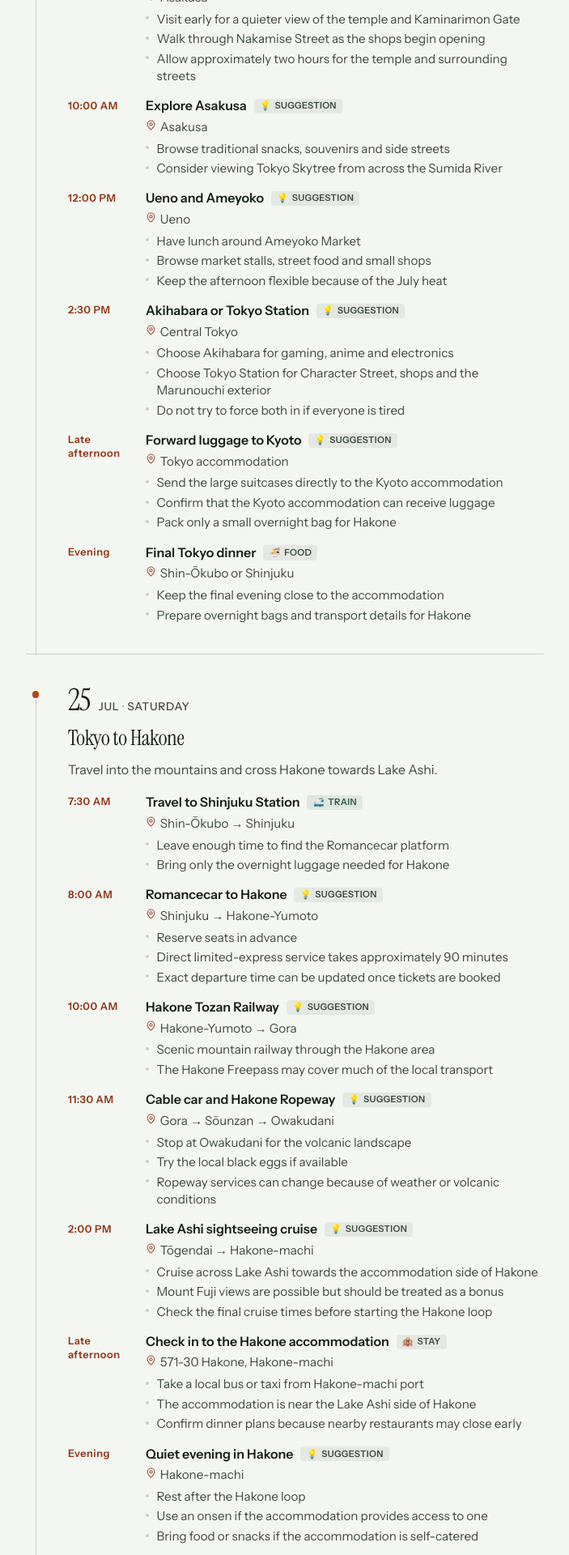
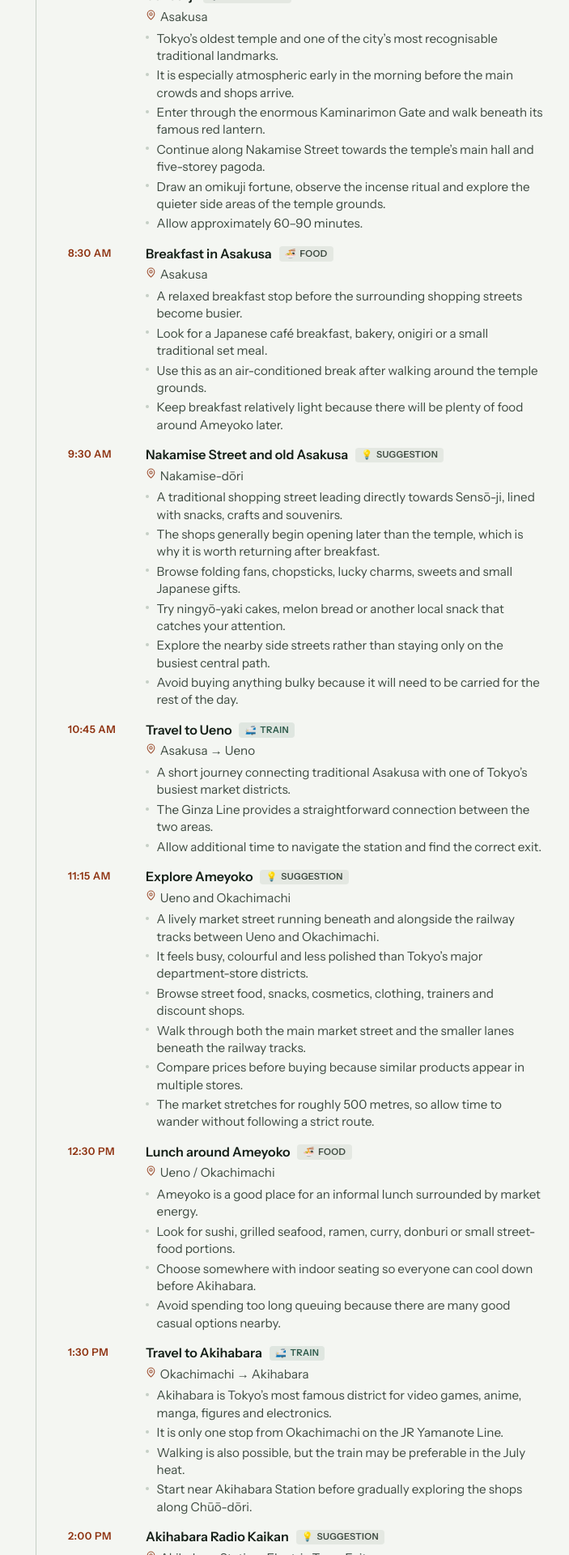
Before and after one commit to kathrynfieg/japan-itinerary-2026, a Vue app: page / in a window 1280 px wide. Shown: the part 6380-8300 px from the top of the page at 81% size, without its empty margins (288-991 px from the left). Built offline with nearby package versions, Linux system fonts and the light colour scheme.

Commit message:
update 24 Jul plans

```diff
--- a/src/data/trip.ts
+++ b/src/data/trip.ts
@@ -378,8 +378,9 @@ export const days: Day[] = [
     id: 'jul-24',
     date: '2026-07-24',
     weekday: 'Friday',
-    title: 'Old Tokyo',
-    summary: 'Temples, market streets and neighbourhoods across eastern Tokyo.',
+    title: 'Day 3',
+    summary:
+      'Discover old Tokyo in Asakusa, explore the markets of Ueno and finish among the games, anime and electronics of Akihabara.',
     activities: [
       {
         time: '7:00 AM',
@@ -387,62 +388,195 @@ export const days: Day[] = [
         place: 'Asakusa',
         type: 'suggestion',
         notes: [
-          'Visit early for a quieter view of the temple and Kaminarimon Gate',
-          'Walk through Nakamise Street as the shops begin opening',
-          'Allow approximately two hours for the temple and surrounding streets',
+          'Tokyo’s oldest temple and one of the city’s most recognisable traditional landmarks.',
+          'It is especially atmospheric early in the morning before the main crowds and shops arrive.',
+          'Enter through the enormous Kaminarimon Gate and walk beneath its famous red lantern.',
+          'Continue along Nakamise Street towards the temple’s main hall and five-storey pagoda.',
+          'Draw an omikuji fortune, observe the incense ritual and explore the quieter side areas of the temple grounds.',
+          'Allow approximately 60–90 minutes.',
         ],
       },
       {
-        time: '10:00 AM',
-        title: 'Explore Asakusa',
+        time: '8:30 AM',
+        title: 'Breakfast in Asakusa',
         place: 'Asakusa',
-        type: 'suggestion',
+        type: 'food',
         notes: [
-          'Browse traditional snacks, souvenirs and side streets',
-          'Consider viewing Tokyo Skytree from across the Sumida River',
+          'A relaxed breakfast stop before the surrounding shopping streets become busier.',
+          'Look for a Japanese café breakfast, bakery, onigiri or a small traditional set meal.',
+          'Use this as an air-conditioned break after walking around the temple grounds.',
+          'Keep breakfast relatively light because there will be plenty of food around Ameyoko later.',
         ],
       },
       {
-        time: '12:00 PM',
-        title: 'Ueno and Ameyoko',
-        place: 'Ueno',
+        time: '9:30 AM',
+        title: 'Nakamise Street and old Asakusa',
+        place: 'Nakamise-dōri',
         type: 'suggestion',
         notes: [
-          'Have lunch around Ameyoko Market',
-          'Browse market stalls, street food and small shops',
-          'Keep the afternoon flexible because of the July heat',
+          'A traditional shopping street leading directly towards Sensō-ji, lined with snacks, crafts and souvenirs.',
+          'The shops generally begin opening later than the temple, which is why it is worth returning after breakfast.',
+          'Browse folding fans, chopsticks, lucky charms, sweets and small Japanese gifts.',
+          'Try ningyō-yaki cakes, melon bread or another local snack that catches your attention.',
+          'Explore the nearby side streets rather than staying only on the busiest central path.',
+          'Avoid buying anything bulky because it will need to be carried for the rest of the day.',
         ],
       },
       {
-        time: '2:30 PM',
-        title: 'Akihabara or Tokyo Station',
-        place: 'Central Tokyo',
-        type: 'suggestion',
+        time: '10:45 AM',
+        title: 'Travel to Ueno',
+        place: 'Asakusa → Ueno',
+        type: 'train',
         notes: [
-          'Choose Akihabara for gaming, anime and electronics',
-          'Choose Tokyo Station for Character Street, shops and the Marunouchi exterior',
-          'Do not try to force both in if everyone is tired',
+          'A short journey connecting traditional Asakusa with one of Tokyo’s busiest market districts.',
+          'The Ginza Line provides a straightforward connection between the two areas.',
+          'Allow additional time to navigate the station and find the correct exit.',
         ],
       },
       {
-        time: 'Late afternoon',
-        title: 'Forward luggage to Kyoto',
+        time: '11:15 AM',
+        title: 'Explore Ameyoko',
+        place: 'Ueno and Okachimachi',
+        type: 'suggestion',
+        notes: [
+          'A lively market street running beneath and alongside the railway tracks between Ueno and Okachimachi.',
+          'It feels busy, colourful and less polished than Tokyo’s major department-store districts.',
+          'Browse street food, snacks, cosmetics, clothing, trainers and discount shops.',
+          'Walk through both the main market street and the smaller lanes beneath the railway tracks.',
+          'Compare prices before buying because similar products appear in multiple stores.',
+          'The market stretches for roughly 500 metres, so allow time to wander without following a strict route.',
+        ],
+      },
+      {
+        time: '12:30 PM',
+        title: 'Lunch around Ameyoko',
+        place: 'Ueno / Okachimachi',
+        type: 'food',
+        notes: [
+          'Ameyoko is a good place for an informal lunch surrounded by market energy.',
+          'Look for sushi, grilled seafood, ramen, curry, donburi or small street-food portions.',
+          'Choose somewhere with indoor seating so everyone can cool down before Akihabara.',
+          'Avoid spending too long queuing because there are many good casual options nearby.',
+        ],
+      },
+      {
+        time: '1:30 PM',
+        title: 'Travel to Akihabara',
+        place: 'Okachimachi → Akihabara',
+        type: 'train',
+        notes: [
+          'Akihabara is Tokyo’s most famous district for video games, anime, manga, figures and electronics.',
+          'It is only one stop from Okachimachi on the JR Yamanote Line.',
+          'Walking is also possible, but the train may be preferable in the July heat.',
+          'Start near Akihabara Station before gradually exploring the shops along Chūō-dōri.',
+        ],
+      },
+      {
+        time: '2:00 PM',
+        title: 'Akihabara Radio Kaikan',
+        place: 'Akihabara Station · Electric Town Exit',
+        type: 'suggestion',
+        notes: [
+          'A multi-store hobby building packed with figures, trading cards, collectibles, model kits and character merchandise.',
+          'It is one of the easiest places to understand the Akihabara experience because many specialist shops are inside one building.',
+          'Browse the different floors rather than stopping only at the entrance-level stores.',
+          'Look out for anime figures, Pokémon cards, Gundam models and glass display cases filled with second-hand collectibles.',
+          'Prices can vary significantly between shops, so photograph items and compare before purchasing.',
+          'Allow approximately 60–75 minutes.',
+        ],
+      },
+      {
+        time: '3:15 PM',
+        title: 'Animate Akihabara',
+        place: 'Akihabara',
+        type: 'suggestion',
+        notes: [
+          'A large specialist store dedicated to anime, manga, games and Japanese character merchandise.',
+          'Each floor focuses on different products and currently popular series.',
+          'Browse manga, art books, stationery, character goods, keychains, plush toys and limited merchandise.',
+          'This is especially worthwhile when someone in the group already has favourite anime or game franchises.',
+          'Some items may be specific to Japan and difficult to find at home.',
+          'Allow approximately 45–60 minutes, or shorten the visit if anime shopping is not a major priority.',
+        ],
+      },
+      {
+        time: '4:15 PM',
+        title: 'Super Potato',
+        place: 'Akihabara',
+        type: 'suggestion',
+        notes: [
+          'A compact retro-gaming store filled with older Japanese consoles, cartridges, accessories and gaming memorabilia.',
+          'It feels partly like a shop and partly like a small museum of Japanese gaming history.',
+          'Browse games and hardware from Nintendo, Sega, PlayStation and other classic systems.',
+          'Look through the display cabinets even if you are not planning to buy anything.',
+          'The narrow floors can become crowded, so keep bags close and be patient on the stairs.',
+          'Treat this primarily as a nostalgia stop because rare items may be expensive.',
+        ],
+      },
+      {
+        time: '5:00 PM',
+        title: 'GiGO arcade',
+        place: 'Akihabara',
+        type: 'suggestion',
+        notes: [
+          'A multi-floor Japanese game centre with crane machines, rhythm games, racing games and arcade cabinets.',
+          'It is a fun way to experience Akihabara rather than spending the entire afternoon shopping.',
+          'Try a rhythm game, driving game or photo booth as a group.',
+          'Set a small budget before attempting the crane machines because repeated tries add up quickly.',
+          'Explore beyond the first floor, as different types of games are often separated across the building.',
+          'Allow approximately 45–60 minutes.',
+        ],
+      },
+      {
+        time: '6:15 PM',
+        title: 'Yodobashi Akiba',
+        place: 'Akihabara Station',
+        type: 'suggestion',
+        notes: [
+          'A huge electronics department store covering cameras, computers, gaming, appliances, toys and everyday technology.',
+          'It provides the modern electronics side of Akihabara after the more specialised anime and retro stores.',
+          'Browse Japanese gadgets, gaming accessories, headphones, cameras and travel electronics.',
+          'Check voltage and language compatibility before buying anything intended for use in Australia.',
+          'Bring your passport in case eligible purchases qualify for tax-free shopping.',
+          'This is an optional final shopping stop and can be skipped if everyone has had enough retail time.',
+        ],
+      },
+      {
+        time: '7:30 PM',
+        title: 'Dinner in Akihabara',
+        place: 'Akihabara',
+        type: 'food',
+        notes: [
+          'A relaxed dinner after an afternoon of shopping and arcade games.',
+          'Look for ramen, Japanese curry, tonkatsu, yakiniku or an informal izakaya.',
+          'Yodobashi Akiba has restaurant floors if the group wants an easy option without searching the surrounding streets.',
+          'Choose based on queue length and energy rather than locking in a strict restaurant.',
+          'A themed café is optional, but research the pricing and experience before entering.',
+        ],
+      },
+      {
+        time: '8:45 PM',
+        title: 'Return to the accommodation',
+        place: 'Akihabara → Shin-Ōkubo',
+        type: 'train',
+        notes: [
+          'Return after dinner and prepare for the following morning’s journey to Hakone.',
+          'The JR Yamanote Line provides a convenient connection between Akihabara and Shin-Ōkubo.',
+          'Keep the departure time flexible if the group wants more time in the arcades or shops.',
+        ],
+      },
+      {
+        time: '9:30 PM',
+        title: 'Forward large luggage to Kyoto',
         place: 'Tokyo accommodation',
         type: 'suggestion',
         notes: [
-          'Send the large suitcases directly to the Kyoto accommodation',
-          'Confirm that the Kyoto accommodation can receive luggage',
-          'Pack only a small overnight bag for Hakone',
-        ],
-      },
-      {
-        time: 'Evening',
-        title: 'Final Tokyo dinner',
-        place: 'Shin-Ōkubo or Shinjuku',
-        type: 'food',
-        notes: [
-          'Keep the final evening close to the accommodation',
-          'Prepare overnight bags and transport details for Hakone',
+          'Japan’s luggage-delivery services can send the large suitcases directly to the Kyoto accommodation.',
+          'This allows everyone to travel through Hakone with only a small overnight bag.',
+          'Confirm in advance that the Kyoto accommodation accepts forwarded luggage.',
+          'Ask the Tokyo accommodation for help completing the delivery form if needed.',
+          'Keep medication, valuables, chargers and the clothes needed for Hakone in the overnight bag.',
+          'This is an important practical task rather than an optional sightseeing activity.',
         ],
       },
     ],
```
